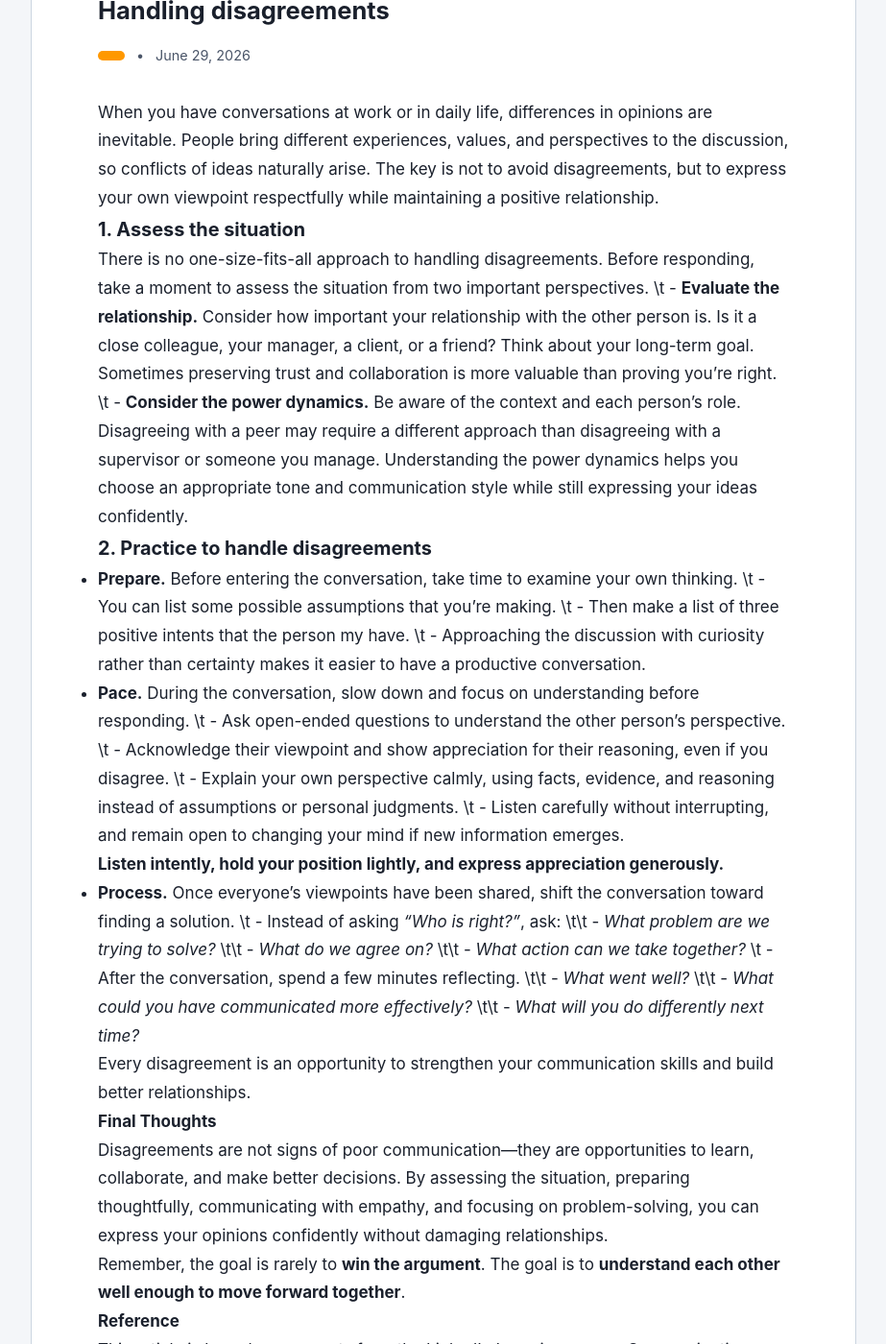
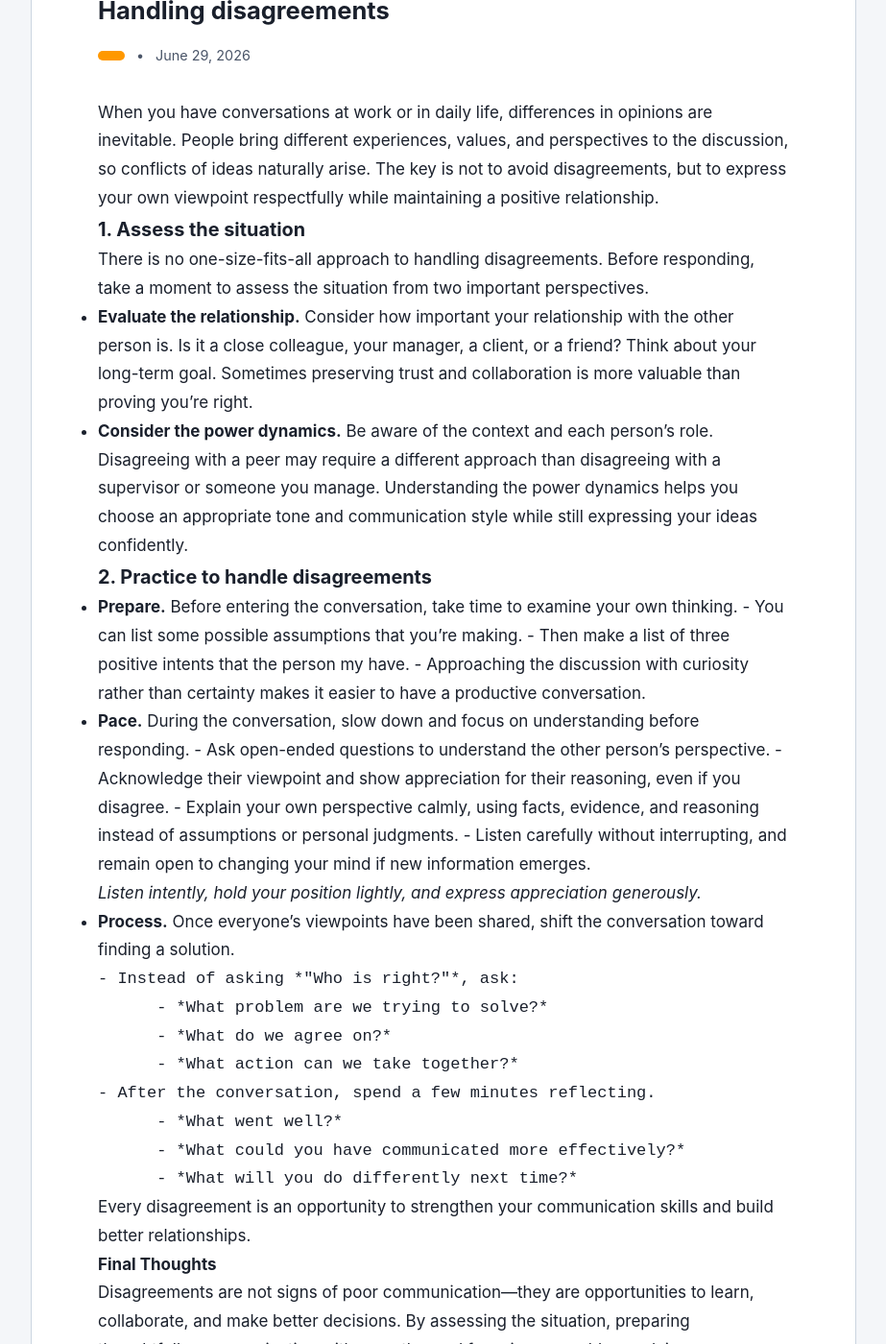
Before and after one commit to DangLeUyen/blog, a Jekyll site: the page built from _posts/2026-06-29-HandlingDisagreements.md, in a window 1280 px wide and 1400 px high, scrolled down 343 px. Shown: the whole window at 96% size, without its empty margins (178-1101 px from the left). Built offline with Jekyll 4.4.1, drawn with Linux system fonts in a browser that asks for light colours.

Commit message:
Refactor content for clarity and consistency

```diff
--- a/_posts/2026-06-29-HandlingDisagreements.md
+++ b/_posts/2026-06-29-HandlingDisagreements.md
@@ -11,32 +11,35 @@ When you have conversations at work or in daily life, differences in opinions ar
 
 ### 1. Assess the situation
 There is no one-size-fits-all approach to handling disagreements. Before responding, take a moment to assess the situation from two important perspectives.
-\t - **Evaluate the relationship.** Consider how important your relationship with the other person is. Is it a close colleague, your manager, a client, or a friend? Think about your long-term goal. Sometimes preserving trust and collaboration is more valuable than proving you're right.
-\t - **Consider the power dynamics.** Be aware of the context and each person's role. Disagreeing with a peer may require a different approach than disagreeing with a supervisor or someone you manage. Understanding the power dynamics helps you choose an appropriate tone and communication style while still expressing your ideas confidently.
+
+- **Evaluate the relationship.** Consider how important your relationship with the other person is. Is it a close colleague, your manager, a client, or a friend? Think about your long-term goal. Sometimes preserving trust and collaboration is more valuable than proving you're right.
+- **Consider the power dynamics.** Be aware of the context and each person's role. Disagreeing with a peer may require a different approach than disagreeing with a supervisor or someone you manage. Understanding the power dynamics helps you choose an appropriate tone and communication style while still expressing your ideas confidently.
 
 ### 2. Practice to handle disagreements
+
 - **Prepare.** Before entering the conversation, take time to examine your own thinking.
-\t - You can list some possible assumptions that you're making.
-\t - Then make a list of three positive intents that the person my have.
-\t - Approaching the discussion with curiosity rather than certainty makes it easier to have a productive conversation.
+        - You can list some possible assumptions that you're making.
+        - Then make a list of three positive intents that the person my have.
+        - Approaching the discussion with curiosity rather than certainty makes it easier to have a productive conversation.
 
 - **Pace.** During the conversation, slow down and focus on understanding before responding.
-\t - Ask open-ended questions to understand the other person's perspective.
-\t - Acknowledge their viewpoint and show appreciation for their reasoning, even if you disagree.
-\t - Explain your own perspective calmly, using facts, evidence, and reasoning instead of assumptions or personal judgments.
-\t - Listen carefully without interrupting, and remain open to changing your mind if new information emerges.
+      - Ask open-ended questions to understand the other person's perspective.
+      - Acknowledge their viewpoint and show appreciation for their reasoning, even if you disagree.
+      - Explain your own perspective calmly, using facts, evidence, and reasoning instead of assumptions or personal judgments.
+      - Listen carefully without interrupting, and remain open to changing your mind if new information emerges.
 
-  **Listen intently, hold your position lightly, and express appreciation generously.**
+  *Listen intently, hold your position lightly, and express appreciation generously.*
 
 - **Process.** Once everyone's viewpoints have been shared, shift the conversation toward finding a solution.
-\t - Instead of asking *"Who is right?"*, ask:
-\t\t    - *What problem are we trying to solve?*
-\t\t    - *What do we agree on?*
-\t\t    - *What action can we take together?*
-\t - After the conversation, spend a few minutes reflecting.
-\t\t    - *What went well?*
-\t\t    - *What could you have communicated more effectively?*
-\t\t    - *What will you do differently next time?*
+
+      - Instead of asking *"Who is right?"*, ask:
+            - *What problem are we trying to solve?*
+            - *What do we agree on?*
+            - *What action can we take together?*
+      - After the conversation, spend a few minutes reflecting.
+            - *What went well?*
+            - *What could you have communicated more effectively?*
+            - *What will you do differently next time?*
 
 Every disagreement is an opportunity to strengthen your communication skills and build better relationships.
 
```
